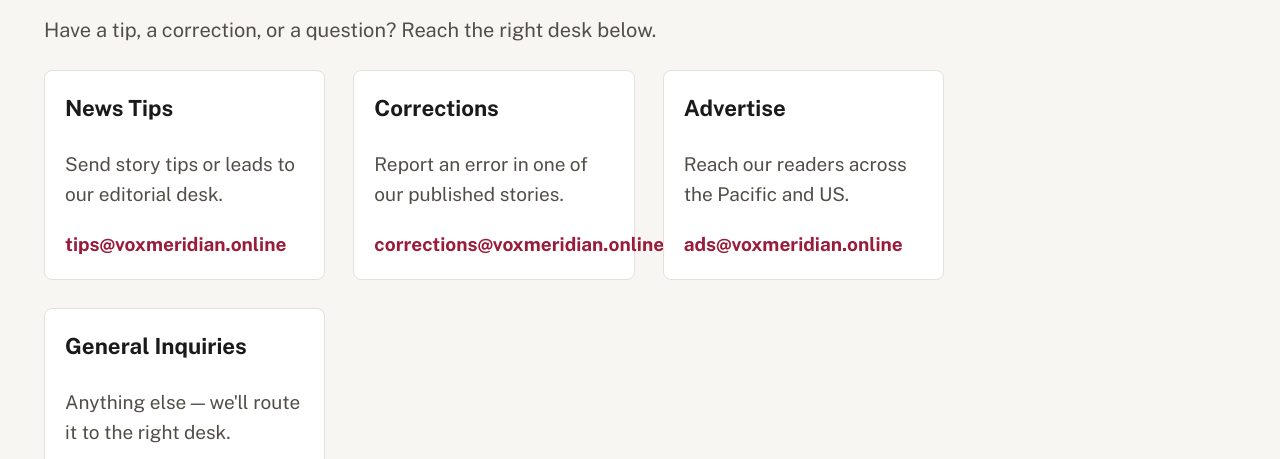
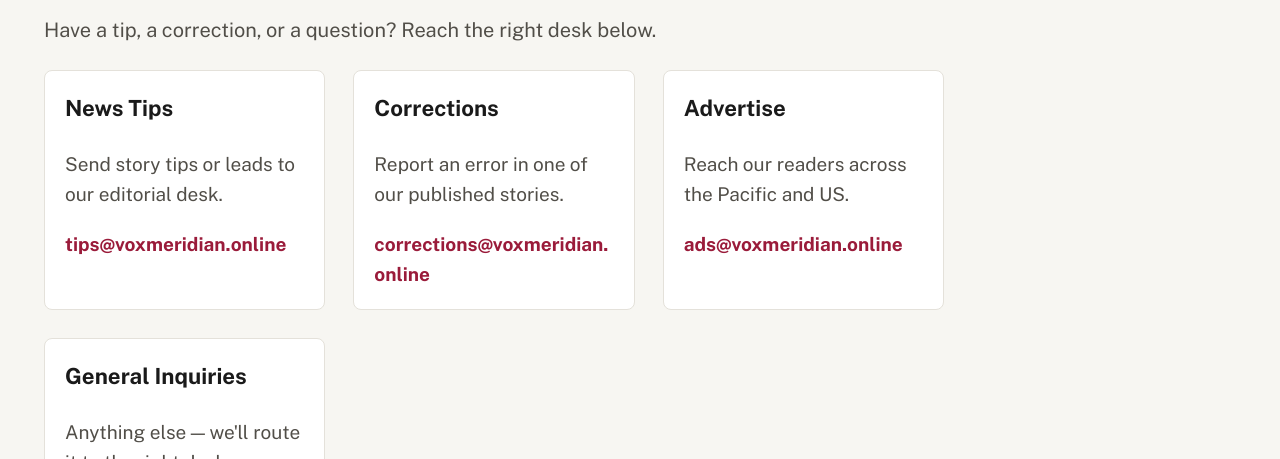
Before and after one commit to lexizotomayor/voxmeridian, an Eleventy site: page src/contact.njk in a window 1280 px wide. Shown: the part 493-952 px from the top of the page. Built offline with nearby package versions, Linux system fonts and the light colour scheme; Eleventy itself is replaced by a stand-in of ours; files that its build step writes are made by us from their sources.

Commit message:
Fix email overflow on contact page

```diff
--- a/src/contact.njk
+++ b/src/contact.njk
@@ -10,22 +10,22 @@ permalink: "/contact/"
     <p class="dek">Have a tip, a correction, or a question? Reach the right desk below.</p>
 
     <div class="grid" style="margin-top:24px">
-      <div style="background:var(--panel);border:1px solid var(--border);border-radius:8px;padding:20px">
+      <div style="background:var(--panel);border:1px solid var(--border);border-radius:8px;padding:20px;overflow-wrap:anywhere;min-width:0">
         <h3 style="margin-top:0">News Tips</h3>
         <p style="color:var(--ink-soft)">Send story tips or leads to our editorial desk.</p>
         <a href="mailto:tips@voxmeridian.online" style="color:var(--maroon);font-weight:700">tips@voxmeridian.online</a>
       </div>
-      <div style="background:var(--panel);border:1px solid var(--border);border-radius:8px;padding:20px">
+      <div style="background:var(--panel);border:1px solid var(--border);border-radius:8px;padding:20px;overflow-wrap:anywhere;min-width:0">
         <h3 style="margin-top:0">Corrections</h3>
         <p style="color:var(--ink-soft)">Report an error in one of our published stories.</p>
         <a href="mailto:corrections@voxmeridian.online" style="color:var(--maroon);font-weight:700">corrections@voxmeridian.online</a>
       </div>
-      <div style="background:var(--panel);border:1px solid var(--border);border-radius:8px;padding:20px">
+      <div style="background:var(--panel);border:1px solid var(--border);border-radius:8px;padding:20px;overflow-wrap:anywhere;min-width:0">
         <h3 style="margin-top:0">Advertise</h3>
         <p style="color:var(--ink-soft)">Reach our readers across the Pacific and US.</p>
         <a href="mailto:ads@voxmeridian.online" style="color:var(--maroon);font-weight:700">ads@voxmeridian.online</a>
       </div>
-      <div style="background:var(--panel);border:1px solid var(--border);border-radius:8px;padding:20px">
+      <div style="background:var(--panel);border:1px solid var(--border);border-radius:8px;padding:20px;overflow-wrap:anywhere;min-width:0">
         <h3 style="margin-top:0">General Inquiries</h3>
         <p style="color:var(--ink-soft)">Anything else — we'll route it to the right desk.</p>
         <a href="mailto:hello@voxmeridian.online" style="color:var(--maroon);font-weight:700">hello@voxmeridian.online</a>
```
